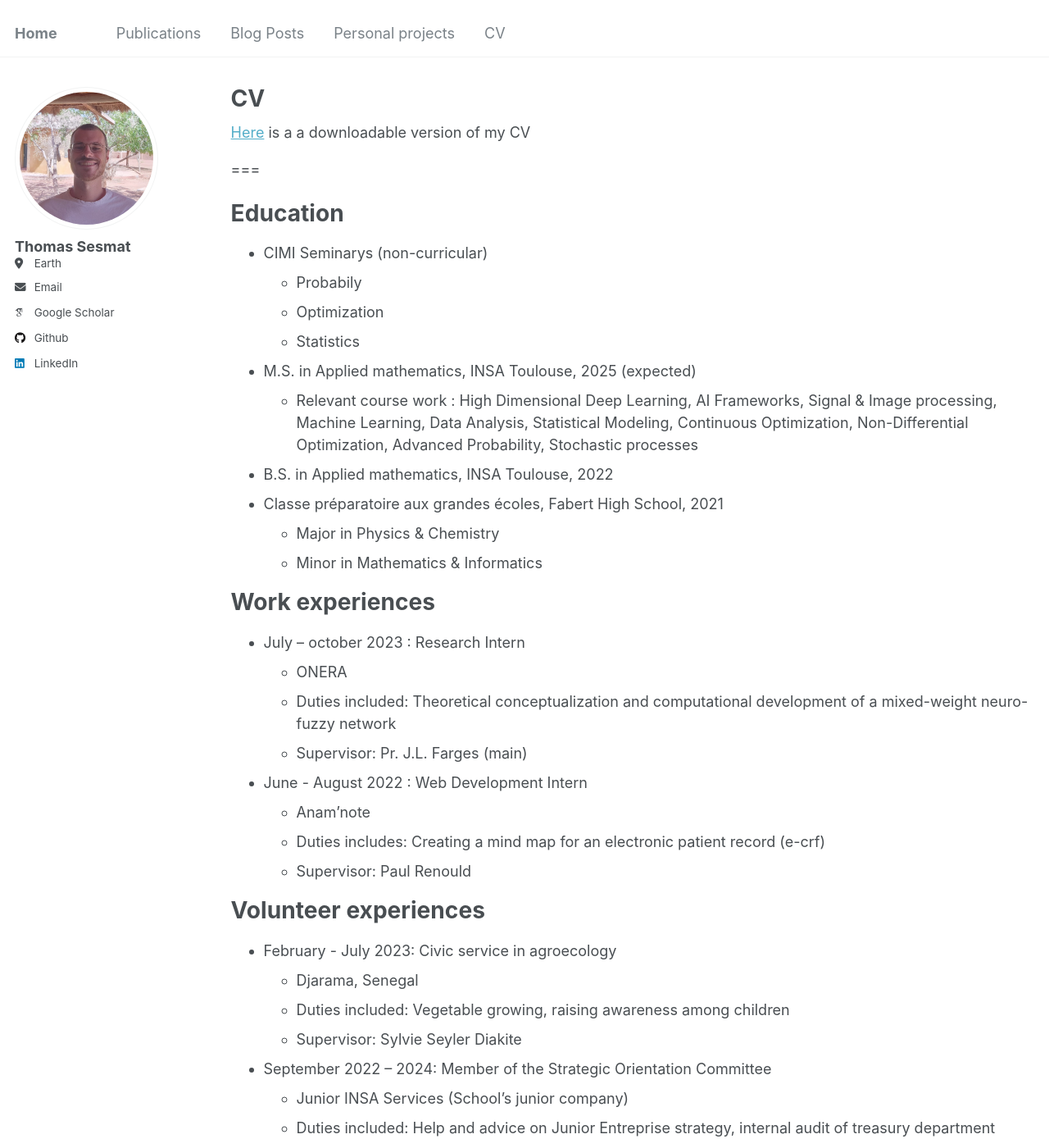
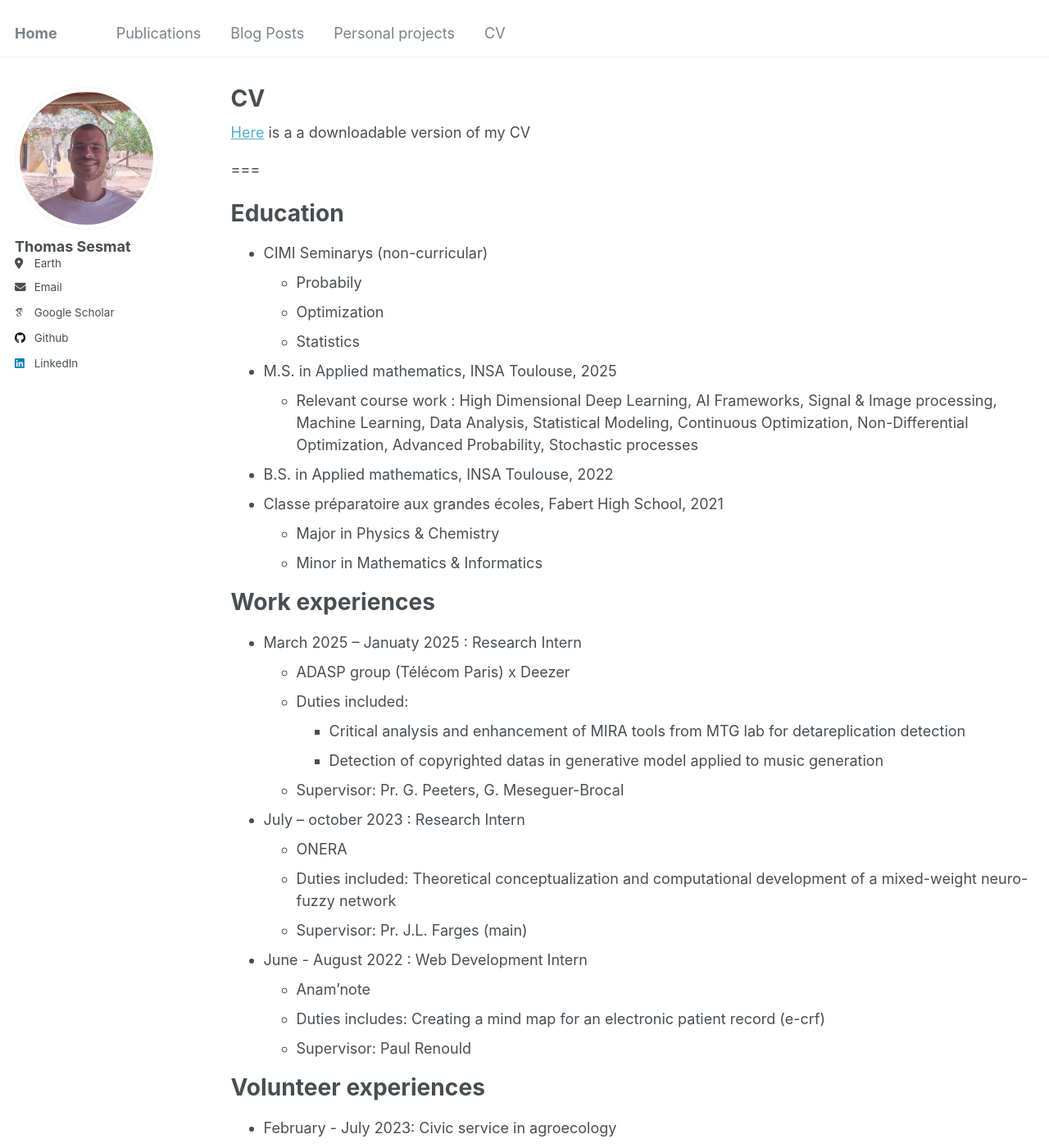
Before and after one commit to sourisimos/sourisimos.github.io, a Jekyll site: the page built from _pages/cv.md, in a window 1280 px wide and 1400 px high. Shown: the whole window at 82% size. Built offline with Jekyll 4.4.1, drawn with Linux system fonts in a browser that asks for light colours; some web fonts are replaced; some of the changed text lies outside the part shown.

Commit message:
Update website

```diff
--- a/_pages/cv.md
+++ b/_pages/cv.md
@@ -18,15 +18,23 @@ Education
   * Probabily
   * Optimization
   * Statistics
-* M.S. in Applied mathematics, INSA Toulouse, 2025 (expected)
+* M.S. in Applied mathematics, INSA Toulouse, 2025
   * Relevant course work : High Dimensional Deep Learning, AI Frameworks, Signal & Image processing, Machine Learning, Data Analysis, Statistical Modeling,  Continuous Optimization, Non-Differential Optimization, Advanced Probability, Stochastic processes
 * B.S. in Applied mathematics, INSA Toulouse, 2022
 * Classe préparatoire aux grandes écoles, Fabert High School, 2021
   * Major in Physics & Chemistry
   * Minor in Mathematics & Informatics
 
+
 Work experiences
 ======
+* March 2025 – Januaty 2025 : Research Intern
+  * ADASP group (Télécom Paris) x Deezer
+  * Duties included:
+    * Critical analysis and enhancement of MIRA tools from MTG lab for detareplication detection
+    * Detection of copyrighted datas in generative model applied to music generation
+  * Supervisor: Pr. G. Peeters, G. Meseguer-Brocal
+
 
 * July – october 2023 : Research Intern
   * ONERA
@@ -105,4 +113,4 @@ Publications
 Award
 ======
 * 1st place data challenge IA PAU 2023 (3000€ cash prize) -
-  Conceptualization and development of a technical solution for a speech video analysis tool
+  Conceptualization and development of a technical solution for a speech & video analysis tool
--- a/_pages/projects.html
+++ b/_pages/projects.html
@@ -8,4 +8,4 @@ author_profile: true
 <div class="wordwrap"> A quick overview of my personal projects related to IA.
 </div>
 
-<p> ....Work in progress....</p>
+<p>  Some lovely projects are waiting patiently on my computer for me to polish them up so they are ready to be shown to everyone </p>
```
Also changed, not shown: other parts of _pages/cv.md (+3 -3 lines), _pages/about.md (+3 -0 lines).
